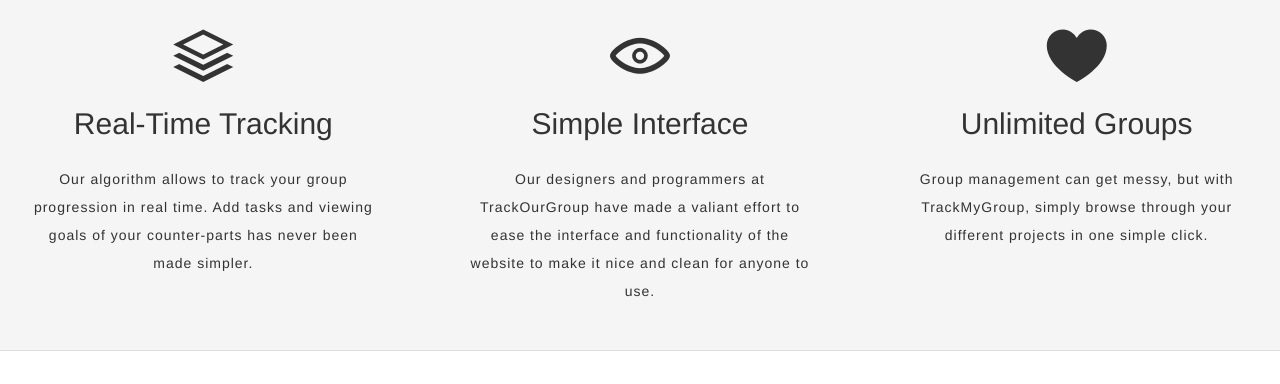
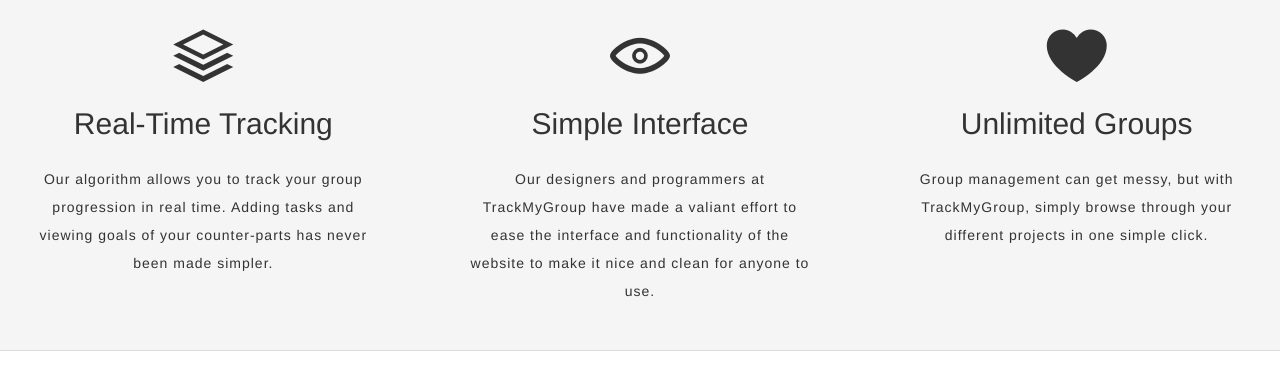
Before and after one commit to Schachte/project-tracker, a Django app: page / in a window 1280 px wide. Shown: the part 601-985 px from the top of the page. Run offline with Django 3.2, Linux system fonts and the light colour scheme; some libraries are stand-ins or nearby versions.

Commit message:
Placeholder html files

```diff
--- a/templates/home.html
+++ b/templates/home.html
@@ -83,13 +83,13 @@
 				<div class="col-lg-4 callout">
 					<span class="icon icon-stack"></span>
 					<h2>Real-Time Tracking</h2>
-					<p>Our algorithm allows to track your group progression in real time. Add tasks and viewing goals of your counter-parts has never been made simpler.</p>
+					<p>Our algorithm allows you to track your group progression in real time. Adding tasks and viewing goals of your counter-parts has never been made simpler.</p>
 				</div><!-- col-lg-4 -->
 
 				<div class="col-lg-4 callout">
 					<span class="icon icon-eye"></span>
 					<h2>Simple Interface</h2>
-					<p>Our designers and programmers at TrackOurGroup have made a valiant effort to ease the interface and functionality of the website to make it nice and clean for anyone to use.</p>
+					<p>Our designers and programmers at TrackMyGroup have made a valiant effort to ease the interface and functionality of the website to make it nice and clean for anyone to use.</p>
 				</div><!-- col-lg-4 -->
 
 				<div class="col-lg-4 callout">
```
Also changed, not shown: templates/base.html (added, +10 -0 lines), db.sqlite3, templates/login.html (added), templates/register.html (added).
